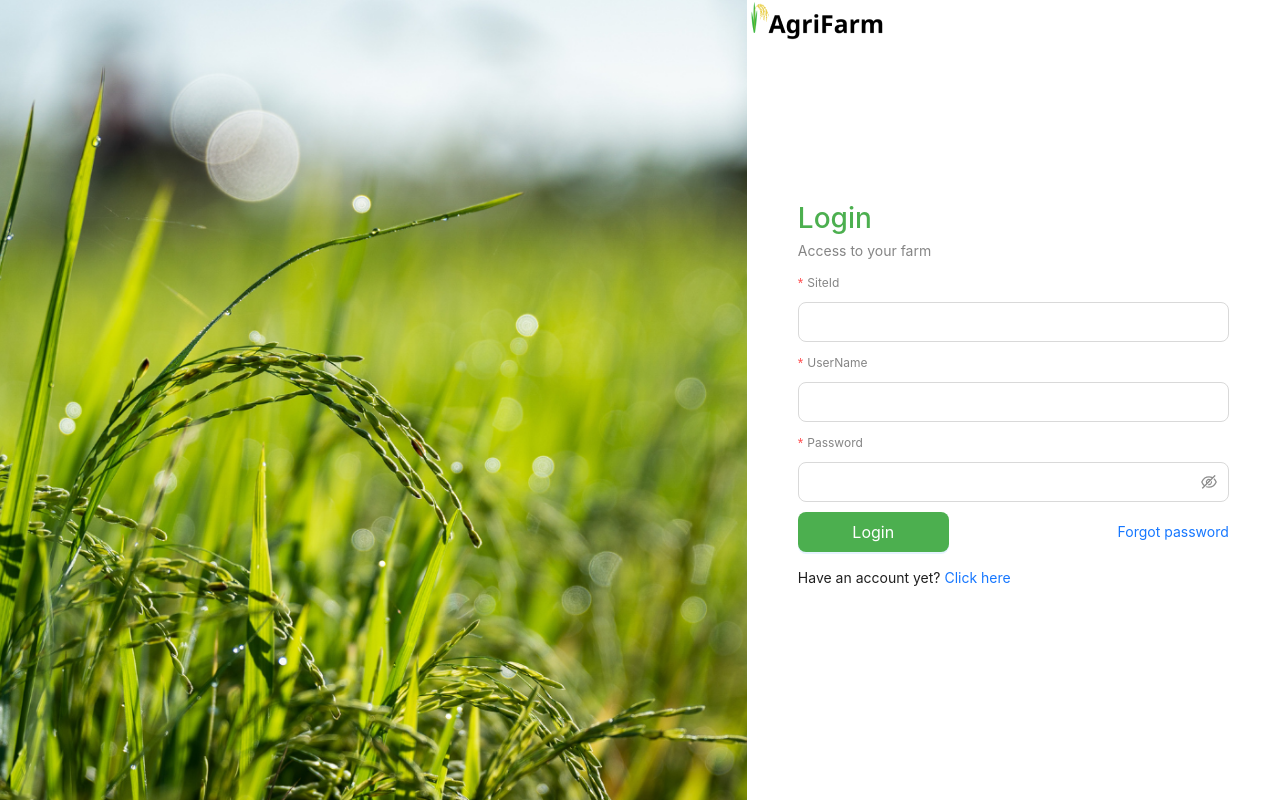
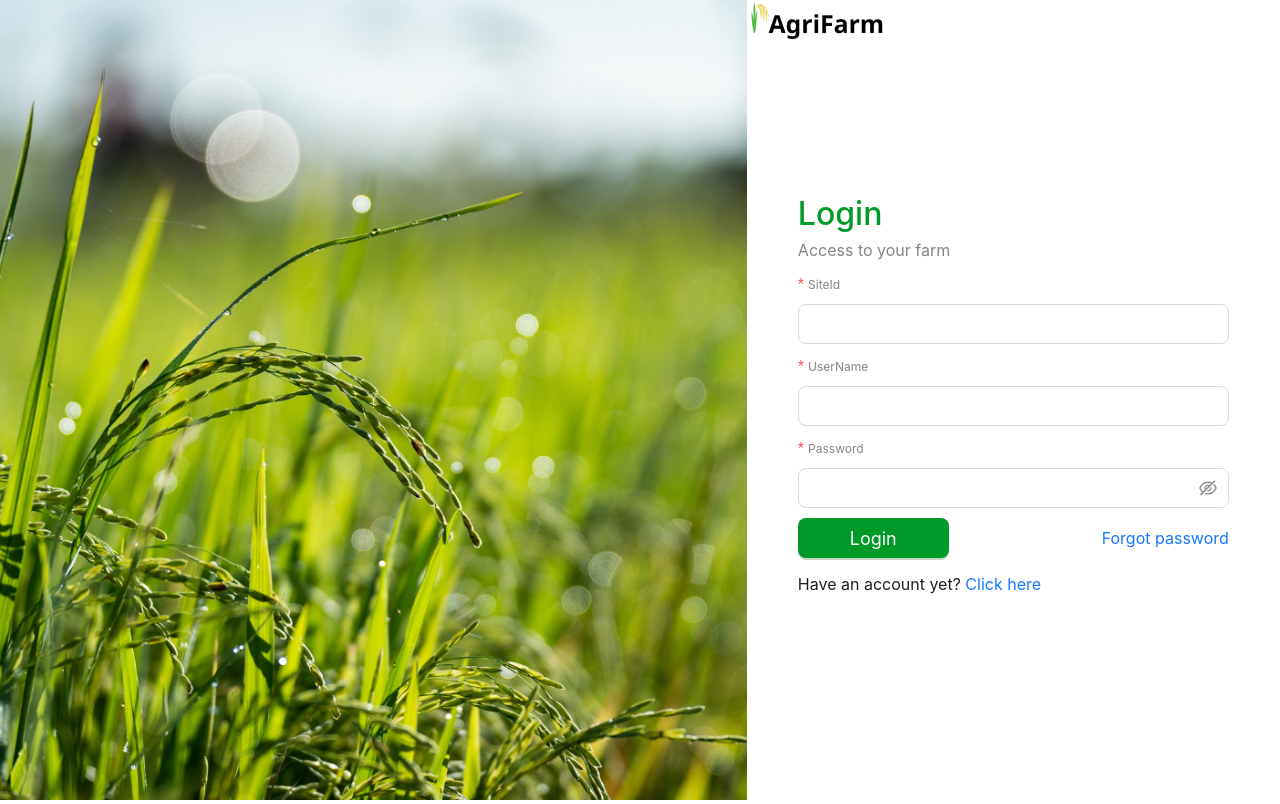
Before and after one commit to quangnn1106/AgriFarm_FE, a Next.js app: page /en/login in a window 1280 px wide. Built offline with nearby package versions, Linux system fonts and the light colour scheme; no server answers.

Commit message:
update config provider

```diff
--- a/src/app/[locale]/layout.tsx
+++ b/src/app/[locale]/layout.tsx
@@ -8,6 +8,8 @@ import '../../styles/global.scss';
 import { Metadata } from 'next';
 import { unstable_setRequestLocale } from 'next-intl/server';
 import { NextIntlClientProvider, useMessages } from 'next-intl';
+import { ConfigProvider } from 'antd';
+import theme from '@/lib/theme/themeConfig';
 export const metadata: Metadata = {
   title: 'AgriFarm',
   description: 'Generated by create next app'
@@ -28,6 +30,8 @@ export default function RootLayout({ children, params: { locale } }: Props) {
       <ReduxProvider>
         <StyledComponentsRegistry>
           <Providers>
+            <ConfigProvider theme={theme}>
+
               <body suppressHydrationWarning={true}>
                 <NextIntlClientProvider
                   locale={locale}
@@ -36,6 +40,7 @@ export default function RootLayout({ children, params: { locale } }: Props) {
                   <main>{children}</main>
                 </NextIntlClientProvider>
               </body>
+            </ConfigProvider>
           </Providers>
         </StyledComponentsRegistry>
       </ReduxProvider>
--- a/src/styles/base/_variable.scss
+++ b/src/styles/base/_variable.scss
@@ -4,7 +4,7 @@ $theme-body-font-color: #2b2b2b;
 // $theme-body-sub-title-color: rgba($theme-body-font-color, 0.7);
 $body-color: #f8f8f8;
 // Theme colors variables
-$primary-color: #4caf4f;
+$primary-color: #009A29;
 $secondary-color: #16c7f9;
 $success-color: #51bb25;
 $info-color: #a927f9;
```
Lines whose indentation alone changed are shown as unchanged.
